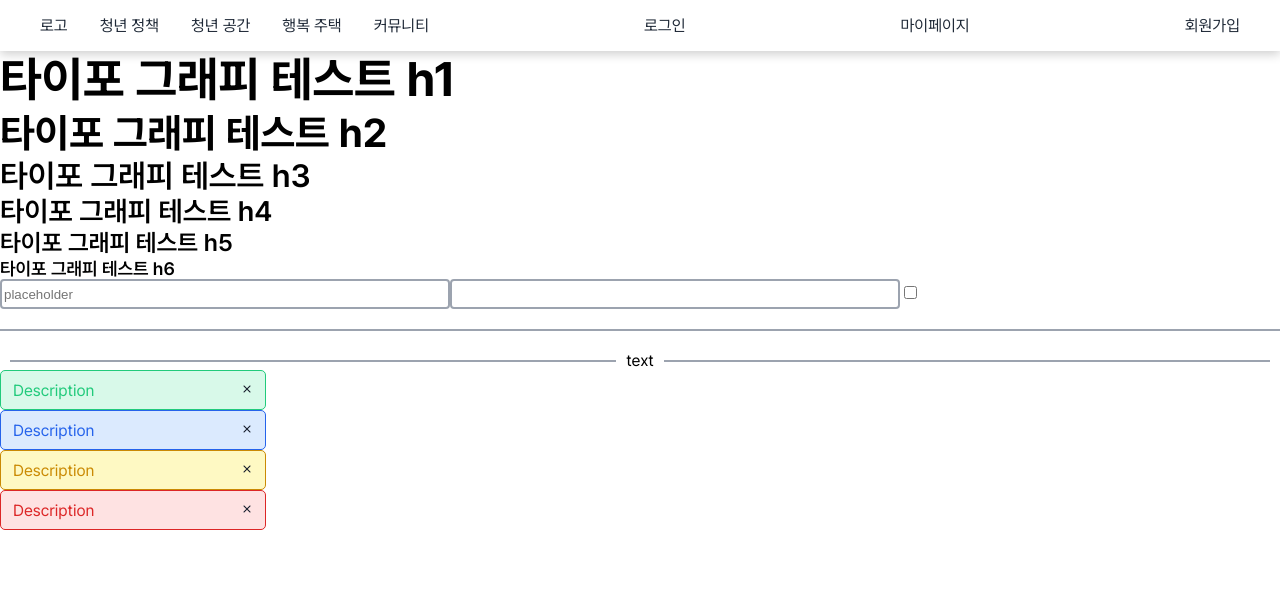
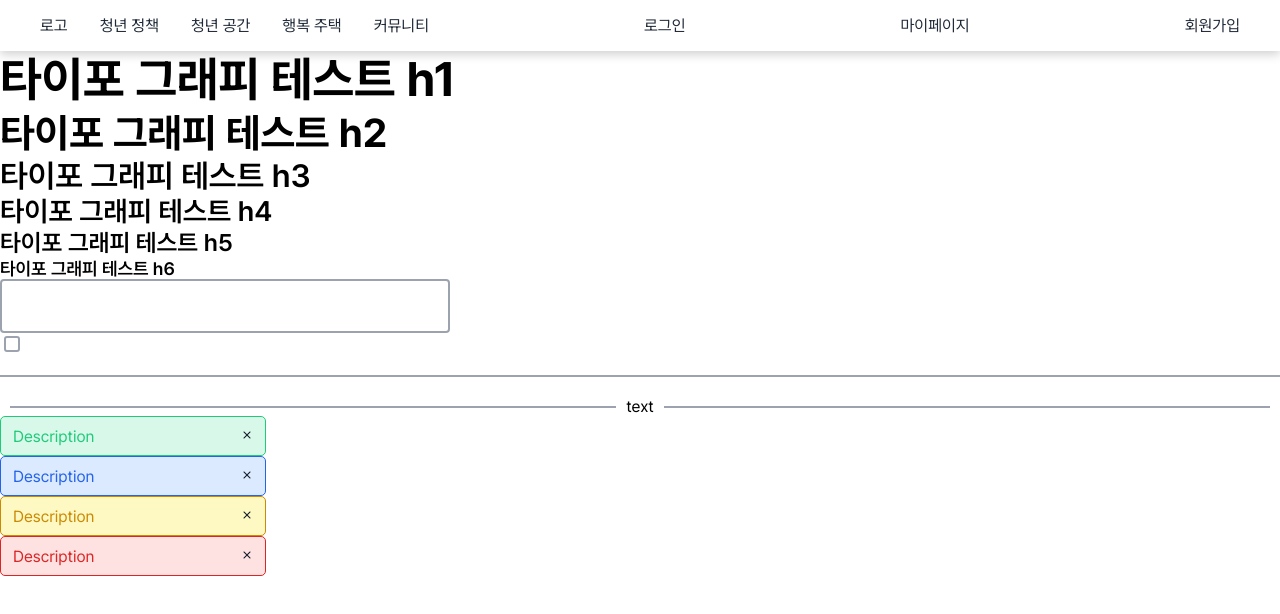
Before and after one commit to For-MZ/formz-fe, a Next.js app: page / in a window 1280 px wide. Shown: the top 614 px of the page. Built offline with nearby package versions, Linux system fonts and the light colour scheme; a web font is replaced by a local one.

Commit message:
Feat: Toast, Input, Divider, Checkbox 컴포넌트 구현

```diff
--- a/src/app/page.tsx
+++ b/src/app/page.tsx
@@ -1,7 +1,7 @@
-import Divider from '@/components/UI/Divider/Divider';
-import Toast from '@/components/UI/Toast/Toast';
-import Input from '@/components/UI/Input/Input';
-import CheckBox from '@/components/UI/CheckBox/CheckBox';
+import Divider from '@/components/UI/Divider';
+import Toast from '@/components/UI/Toast/index';
+import Input from '@/components/UI/Input/index';
+import Checkbox from '@/components/UI/Checkbox/index';
 
 export default function Home() {
   return (
@@ -12,9 +12,8 @@ export default function Home() {
       <h4>타이포 그래피 테스트 h4</h4>
       <h5>타이포 그래피 테스트 h5</h5>
       <h6>타이포 그래피 테스트 h6</h6>
-      <Input placeholder={'placeholder'} />
       <Input />
-      <CheckBox />
+      <Checkbox />
       <Divider style="none" />
       <Divider text="text" style="text" />
       <Toast message="Description" color="green" />
--- a/src/components/UI/CheckBox/CheckBox.module.scss
+++ b/src/components/UI/CheckBox/CheckBox.module.scss
@@ -1,3 +1,47 @@
+.checkboxContainer {
+  display: flex;
+  align-items: center;
+  cursor: pointer;
+
+  .label {
+    color: $text-primary-color;
+  }
+}
+
 .checkbox {
-  background-color: blue;
+  appearance: none;
+  width: 16px;
+  height: 16px;
+  margin-right: 8px;
+  border: 2px solid $border-interactive-secondary-color;
+  border-radius: 3px;
+  outline: none;
 }
+
+/* 기본 상태 */
+.checkbox:hover {
+  border-color: $border-interactive-secondary-hover-color;
+}
+
+/* 체크 상태 */
+.checkbox:checked {
+  background-color: $background-interactive-primary-color;
+  border: none; /* 체크 표시 색상을 지정 */
+}
+
+/* 체크 상태에서 hover */
+.checkbox:checked:hover {
+  background-color: $background-interactive-primary-hover-color;
+}
+
+/* 에러 상태 */
+.checkbox.error {
+  border-color: $border-danger-color;
+}
+
+/* 비활성 상태 */
+.checkbox:disabled {
+  background-color: $background-disabled-color;
+  border-color: $border-interactive-secondary-color;
+  cursor: not-allowed;
+}
--- a/src/components/UI/CheckBox/CheckBox.tsx
+++ /dev/null
@@ -1,6 +0,0 @@
-import React from 'react';
-import styles from './CheckBox.module.scss';
-
-export default function CheckBox() {
-  return <input className={styles.checkbox} type="checkbox"></input>;
-}
--- /dev/null
+++ b/src/components/UI/CheckBox/index.tsx
@@ -0,0 +1,31 @@
+'use client';
+
+import React from 'react';
+import styles from './Checkbox.module.scss';
+
+interface Props {
+  label: string;
+  checked: boolean;
+  error?: boolean;
+  disabled?: boolean;
+  onChange: (isChecked: boolean) => void;
+}
+
+export default function Checkbox({ label, checked, error = false, disabled = false, onChange }: Props) {
+  const handleChange = () => {
+    onChange(!checked);
+  };
+
+  return (
+    <label className={`${styles.checkboxContainer} ${error ? styles.error : ''}`}>
+      <input
+        type="checkbox"
+        className={styles.checkbox}
+        checked={checked}
+        disabled={disabled}
+        onChange={handleChange}
+      />
+      <span className={styles.label}>{label}</span>
+    </label>
+  );
+}
--- a/src/components/UI/Divider/Divider.module.scss
+++ b/src/components/UI/Divider/Divider.module.scss
@@ -5,7 +5,7 @@
   border-color: $color-neutral-400;
 }
 
-.dividertest {
+.textdivider {
   border: none;
   width: 100%;
   margin: 0px 10px 0px 10px;
--- a/src/components/UI/Divider/Divider.tsx
+++ b/src/components/UI/Divider/index.tsx
@@ -1,20 +1,20 @@
 import React from 'react';
 import styles from './Divider.module.scss';
 
-type DividerProps = {
+type Props = {
   style?: 'none' | 'text';
   text?: string;
 };
 
-export default function Divider({ text, style = 'none', ...props }: DividerProps) {
+export default function Divider({ text, style = 'none', ...props }: Props) {
   if (style === 'text') {
     return (
       <>
         <div className={styles.test}>
-          <hr className={styles.dividertest}></hr>
+          <hr className={styles.textdivider}></hr>
           <div>{text}</div>
 
-          <hr className={styles.dividertest}></hr>
+          <hr className={styles.textdivider}></hr>
         </div>
       </>
     );
--- a/src/components/UI/Input/Input.module.scss
+++ b/src/components/UI/Input/Input.module.scss
@@ -1,18 +1,31 @@
 .input {
   width: 442px;
-  height: 24px;
+  height: 48px;
   border: 2px solid $border-secondary-color;
   border-radius: 4px;
+  &:hover {
+    outline: none;
+    border-color: $border-interactive-secondary-hover-color;
+  }
   &:focus {
     outline: none;
-    border-color: $border-focus-ring-color;
-    border-radius: 8px;
-  }
-  &:hover {
-    border-color: $border-interactive-secondary-hover-color;
+    border-color: $border-interactive-secondary-press-color;
   }
   &:disabled {
     background-color: $background-disabled-color;
     border-color: $border-disabled-color;
   }
 }
+
+.invalid {
+  outline: none;
+  border-color: $border-danger-color;
+}
+
+.warningText {
+  position: absolute;
+  bottom: -20px;
+  left: 0;
+  color: $text-danger-color;
+  font-size: 12px;
+}
--- a/src/components/UI/Input/Input.tsx
+++ /dev/null
@@ -1,14 +0,0 @@
-import React from 'react';
-import styles from './Input.module.scss';
-
-type InputProps = {
-  placeholder?: string;
-};
-
-export default function Input({ placeholder }: InputProps) {
-  return (
-    <>
-      <input className={styles.input} placeholder={placeholder}></input>
-    </>
-  );
-}
--- /dev/null
+++ b/src/components/UI/Input/index.tsx
@@ -0,0 +1,40 @@
+'use client';
+
+import React, { useState, ChangeEvent } from 'react';
+import styles from './Input.module.scss';
+
+type Props = {
+  type: string;
+  placeholder?: string;
+  value: string;
+  invalidValue?: string;
+  disabled?: boolean;
+  onChange: (event: ChangeEvent<HTMLInputElement>) => void;
+};
+
+export default function Input({ type, placeholder, value, onChange, invalidValue, disabled = false }: Props) {
+  const [showWarning, setShowWarning] = useState<boolean>(false);
+
+  const handleInputChange = (event: ChangeEvent<HTMLInputElement>) => {
+    onChange(event);
+    if (invalidValue && event.target.value === invalidValue) {
+      setShowWarning(true);
+    } else {
+      setShowWarning(false);
+    }
+  };
+
+  return (
+    <div className={styles.inputContainer}>
+      <input
+        type={type}
+        className={`${styles.input} ${showWarning ? styles.invalid : ''}`}
+        placeholder={placeholder}
+        value={value}
+        onChange={handleInputChange}
+        disabled={disabled}
+      />
+      {showWarning && <span className={styles.warningText}>text</span>}
+    </div>
+  );
+}
--- a/src/components/UI/Toast/Toast.module.scss
+++ b/src/components/UI/Toast/Toast.module.scss
@@ -1,6 +1,6 @@
 .toast {
   height: 38px;
-  width: 240px;
+  max-width: 240px;
   border: 1px solid;
   border-radius: 5px;
   display: flex;
--- a/src/components/UI/Toast/Toast.tsx
+++ b/src/components/UI/Toast/index.tsx
@@ -3,13 +3,13 @@
 import styles from './Toast.module.scss';
 import { useState } from 'react';
 
-type ToastProps = {
+type Props = {
   message: string;
   color?: 'blue' | 'green' | 'red' | 'yellow';
   onClose?: () => void;
 };
 
-export default function Toast({ message, color = 'blue', onClose, ...props }: ToastProps): JSX.Element {
+export default function Toast({ message, color = 'blue', onClose, ...props }: Props): JSX.Element {
   const [closed, setClosed] = useState(false);
 
   const handleClose = () => {
```
